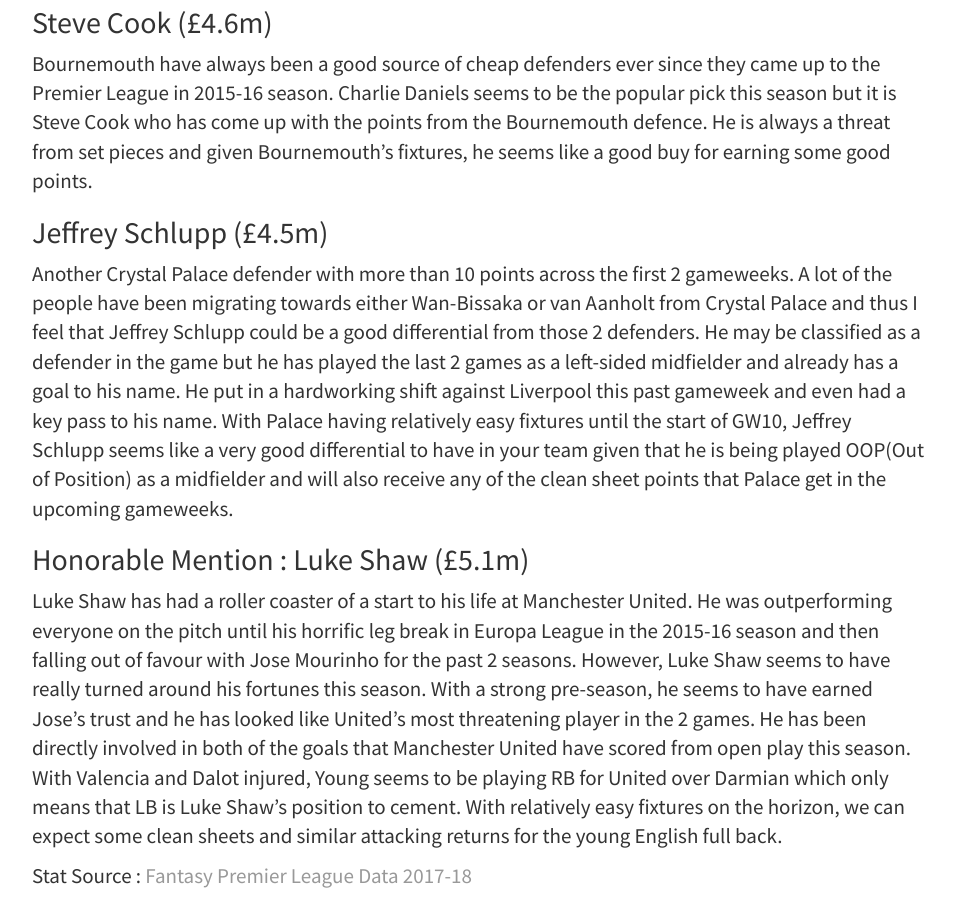
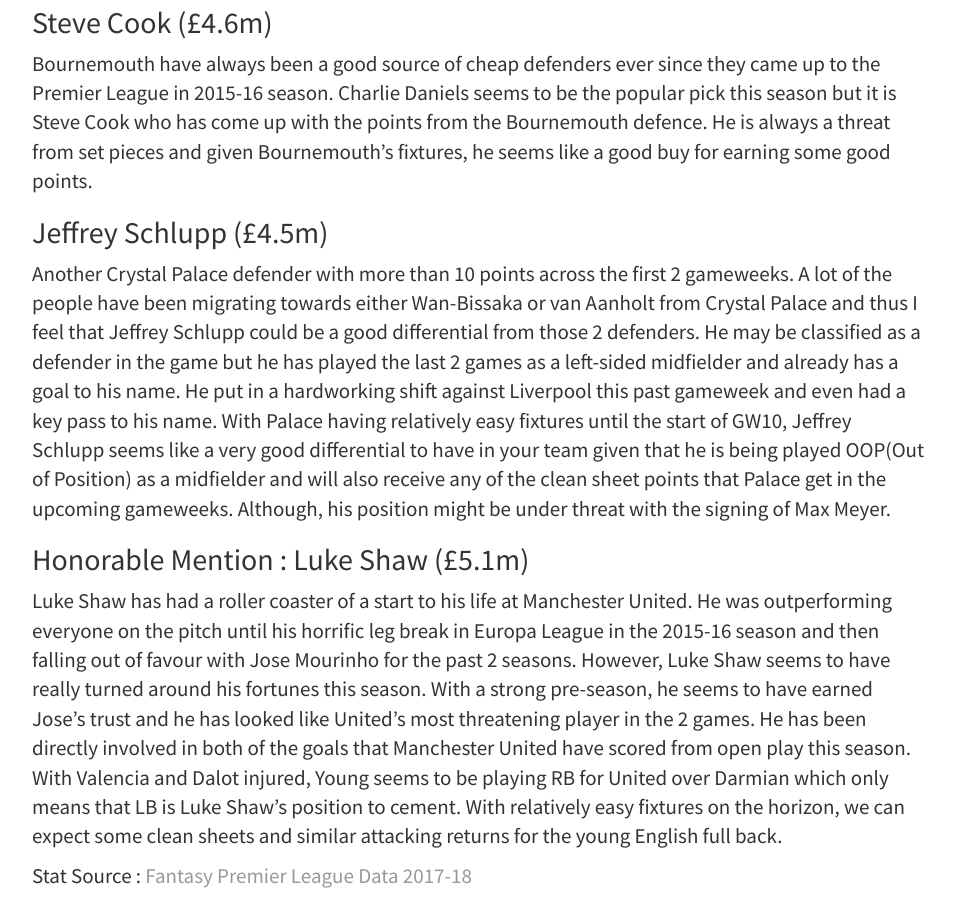
Before and after one commit to vaastav/vaastav.github.io, a Jekyll site: the page built from _posts/2018-08-22-Under-the-radar-cheap-defenders.md, in a window 1280 px wide and 900 px high, scrolled down 993 px. Shown: the whole window, without its empty margins (160-1115 px from the left). Built offline with Jekyll 4.4.1, drawn with Linux system fonts in a browser that asks for light colours.

Commit message:
Update fantasypl post#1

```diff
--- a/_posts/2018-08-22-Under-the-radar-cheap-defenders.md
+++ b/_posts/2018-08-22-Under-the-radar-cheap-defenders.md
@@ -22,7 +22,7 @@
 
 ## Jeffrey Schlupp (£4.5m)
 
-Another Crystal Palace defender with more than 10 points across the first 2 gameweeks. A lot of the people have been migrating towards either Wan-Bissaka or van Aanholt from Crystal Palace and thus I feel that Jeffrey Schlupp could be a good differential from those 2 defenders. He may be classified as a defender in the game but he has played the last 2 games as a left-sided midfielder and already has a goal to his name. He put in a hardworking shift against Liverpool this past gameweek and even had a key pass to his name. With Palace having relatively easy fixtures until the start of GW10, Jeffrey Schlupp seems like a very good differential to have in your team given that he is being played OOP(Out of Position) as a midfielder and will also receive any of the clean sheet points that Palace get in the upcoming gameweeks.
+Another Crystal Palace defender with more than 10 points across the first 2 gameweeks. A lot of the people have been migrating towards either Wan-Bissaka or van Aanholt from Crystal Palace and thus I feel that Jeffrey Schlupp could be a good differential from those 2 defenders. He may be classified as a defender in the game but he has played the last 2 games as a left-sided midfielder and already has a goal to his name. He put in a hardworking shift against Liverpool this past gameweek and even had a key pass to his name. With Palace having relatively easy fixtures until the start of GW10, Jeffrey Schlupp seems like a very good differential to have in your team given that he is being played OOP(Out of Position) as a midfielder and will also receive any of the clean sheet points that Palace get in the upcoming gameweeks. Although, his position might be under threat with the signing of Max Meyer.
 
 ## Honorable Mention : Luke Shaw (£5.1m)
 
```
